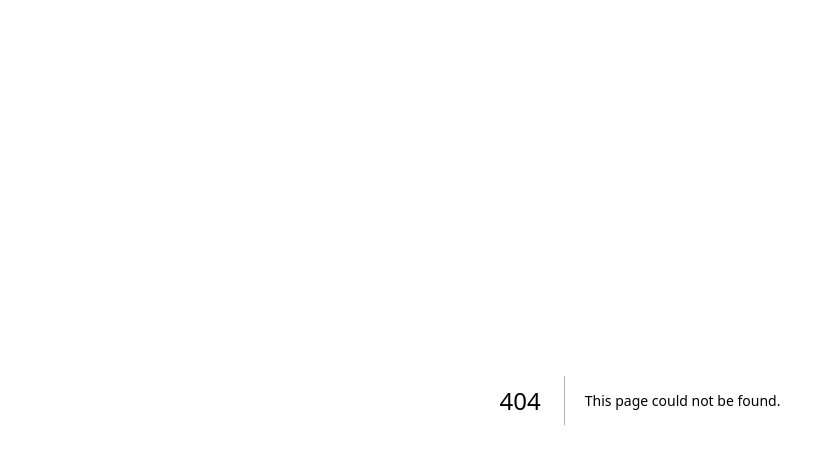
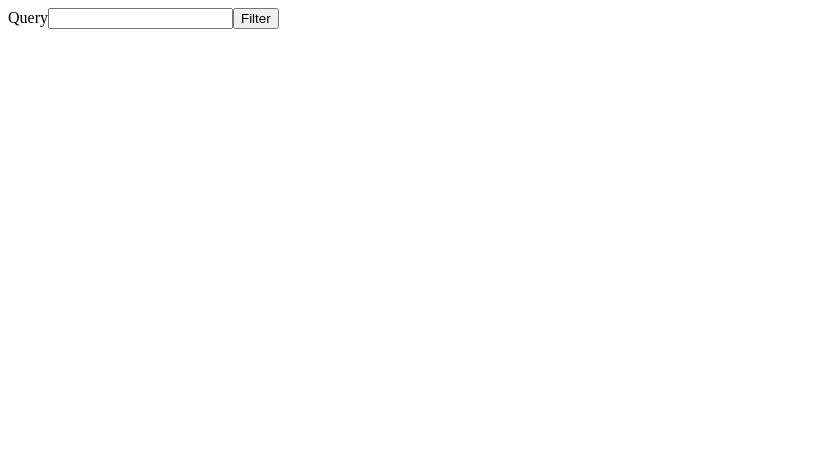
Before and after one commit to ashishsingh1331/Data-handling, a Next.js app: page /todos in a window 1280 px wide. Before the commit this address had no page. Shown: the top 464 px of the page, without its empty margins (0-835 px from the left). Built offline with nearby package versions, Linux system fonts and the light colour scheme.

Commit message:
Server actions.

```diff
--- /dev/null
+++ b/src/app/actions/createTodoAction.tsx
@@ -0,0 +1,7 @@
+'use server"';
+import React from "react";
+
+export default async function createTodoAction() {
+  console.log("Server action");
+  return <div>createTodoAction</div>;
+}
--- /dev/null
+++ b/src/app/todos/createTodo.tsx
@@ -0,0 +1,22 @@
+import React from "react";
+import createTodoAction from "../actions/createTodoAction";
+
+export default function CreateTodoForm() {
+  return (
+    <div>
+      <form
+        action={() => {
+          console.log("server action");
+        }}
+        className="form mb-4"
+      >
+        <div className="form-row">
+          <label htmlFor="query">Query</label>
+          <input type="search" name="query" id="query" />
+
+          <button className="btn">Filter</button>
+        </div>
+      </form>
+    </div>
+  );
+}
--- /dev/null
+++ b/src/app/todos/page.tsx
@@ -0,0 +1,32 @@
+import React from "react";
+// import createTodoAction from "../actions/createTodoAction";
+// import CreateTodoForm from "./createTodo";
+
+export default function TodosPage() {
+  return (
+    <div>
+      <CreateTodoForm />
+    </div>
+  );
+}
+
+async function createTodoAction(formData: FormData) {
+  "use server";
+  console.log("Server action");
+  return <div>createTodoAction</div>;
+}
+
+function CreateTodoForm() {
+  return (
+    <div>
+      <form action={createTodoAction} className="form mb-4">
+        <div className="form-row">
+          <label htmlFor="query">Query</label>
+          <input type="search" name="query" id="query" />
+
+          <button className="btn">Filter</button>
+        </div>
+      </form>
+    </div>
+  );
+}
```
